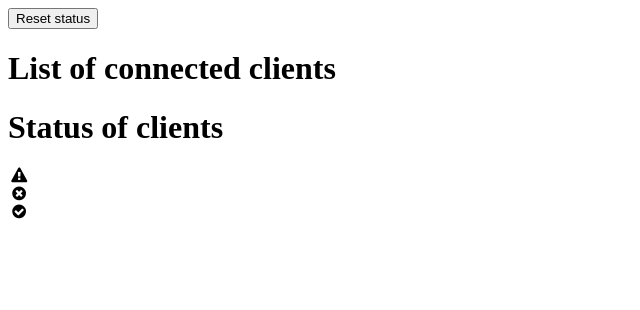
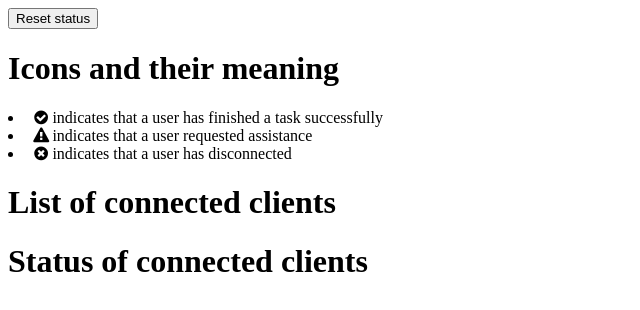
Before and after one commit to MariaTheCoder/WebSocketPresentation, a website: page public/presenter.html in a window 1280 px wide. Shown: the whole page, without its empty margins (0-640 px from the left). Drawn offline with nearby package versions, Linux system fonts and the light colour scheme; no server answers.

Commit message:
create an explanatory section in presenter.html that explains what each used status icon means

```diff
--- a/public/presenter.html
+++ b/public/presenter.html
@@ -11,23 +11,23 @@
     <script src="http://localhost:3000/socket.io/socket.io.js"></script>
   </head>
   <body>
-    <!-- <div>
-      <ul id="displayConnectedPresenter"></ul>
-    </div> -->
-    <button id="reset">Reset status</button>
-    <!-- <div>
-      <h1>List of connected presenters</h1>
-      <ul id="connected_presenters"></ul>
-    </div> -->
+    <button id="reset" class="buttons">Reset status</button>
+    <div class="container">
+      <h1>Icons and their meaning</h1>
+      <div class="icon-container">
+        <div class="status-icon-container">
+          <li><i class="icon-ok-circled"></i><p> indicates that a user has finished a task successfully</p></li>
+          <li><i class="icon-attention"></i><p> indicates that a user requested assistance</p></li>
+          <li><i class="icon-cancel-circled"></i><p> indicates that a user has disconnected</p></li>
+        </div>
+      </div>
+    </div>
     <div>
       <h1>List of connected clients</h1>
       <ul id="connected_clients"></ul>
     </div>
     <div>
-      <h1>Status of clients</h1>
-      <div><i class="icon-attention"></i></div>
-      <div><i class="icon-cancel-circled"></i></div>
-      <div><i class="icon-ok-circled"></i></div>
+      <h1>Status of connected clients</h1>
       <ul id="client_status"></ul>
     </div>
   </body>
```
